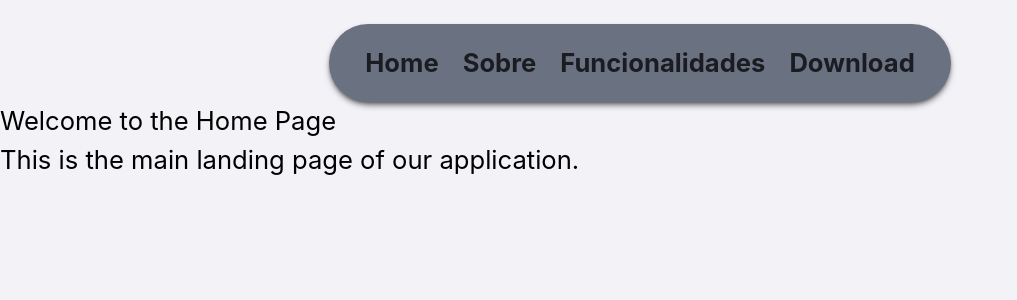
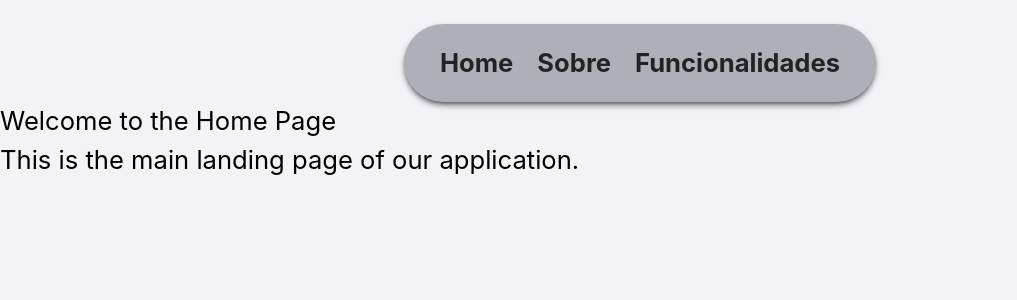
Before and after one commit to ErickDsBR/finance_web, a React (Vite) app: page / in a window 1280 px wide. Shown: the top 300 px of the page, without its empty margins (0-1017 px from the left). Built offline with nearby package versions, Linux system fonts and the light colour scheme; what tailwindcss-motion would draw is missing.

Commit message:
feat(nav): restyle header navigation with motion effect

```diff
--- a/src/components/Navgation/navgation.tsx
+++ b/src/components/Navgation/navgation.tsx
@@ -19,26 +19,24 @@ const herder: hederitens[] = [
     id: "Funcionalidades",
     title: "Funcionalidades",
   },
-  {
-    id: "Download",
-    title: "Download",
-  },
 ];
 
 export function Nav({ OnChangeScreen }: NavProps) {
   return (
-    <div className=" flex justify-center items-center gap-5 mt-6">
-      <div className="flex items-center justify-center py-2 px-6 bg-gray-500 rounded-full shadow-black/50 shadow-md">
+    <div className="  motion-preset-slide-up-lg flex justify-center items-center gap-5 mt-6 ">
+      <div className="flex justify-center items-center gap-5">
+        <div className="flex backdrop:blur-2xl items-center justify-center py-2 px-6 bg-gray-900/30   rounded-full shadow-black/50 shadow-md">
           {herder.map((item) => (
             <button
               key={item.id}
               onClick={() => OnChangeScreen(item.id)}
-            className="text-black/75 flex p-3 items-center font-bold"
+              className="text-black/80 flex p-3 ite s-center font-bold"
             >
               {item.title}
             </button>
           ))}
         </div>
       </div>
+    </div>
   );
 }
```
Lines whose indentation alone changed are shown as unchanged.
